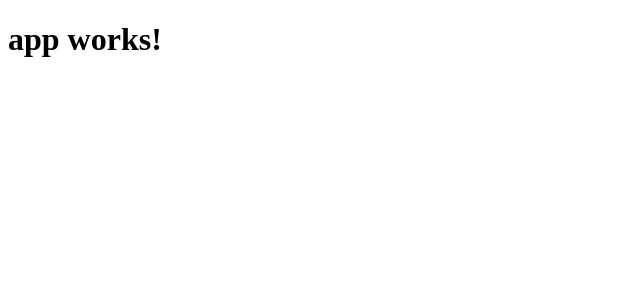
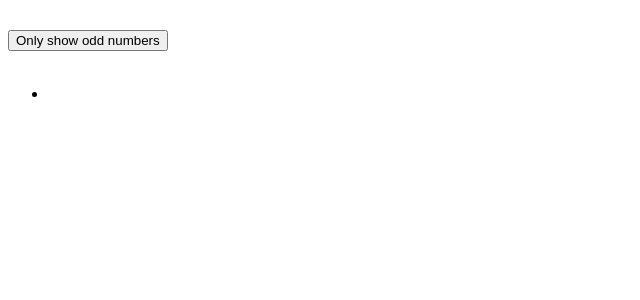
Before and after one commit to notsaltydev/directives-deep-dive, an Angular app: page / in a window 1280 px wide. Shown: the top 300 px of the page, without its empty margins (0-640 px from the left). Built offline with nearby package versions, Linux system fonts and the light colour scheme.

Commit message:
improvment app component

```diff
--- a/src/app/app.component.css
+++ b/src/app/app.component.css
@@ -0,0 +1,3 @@
+.container {
+  margin-top: 30px;
+}
--- a/src/app/app.component.html
+++ b/src/app/app.component.html
@@ -1,3 +1,18 @@
-<h1>
-  {{title}}
-</h1>
+<div class="container">
+  <div class="row">
+    <div class="col-xs-12">
+      <button
+        class="btn btn-primary"
+        (click)="onlyOdd = !onlyOdd">Only show odd numbers</button>
+      <br><br>
+      <ul class="list-group">
+        <li
+          class="list-group-item">
+        </li>
+      </ul>
+      <ng-template [ngIf]="onlyOdd">
+        <p>Only odd</p>
+      </ng-template>
+    </div>
+  </div>
+</div>
--- a/src/app/app.component.ts
+++ b/src/app/app.component.ts
@@ -6,5 +6,6 @@
   styleUrls: ['./app.component.css']
 })
 export class AppComponent {
-  title = 'app works!';
+  numbers = [1, 2, 3, 4, 5];
+  onlyOdd = false;
 }
```
Also changed, not shown: 1 other file (tests, documents, lock files or other folders).
